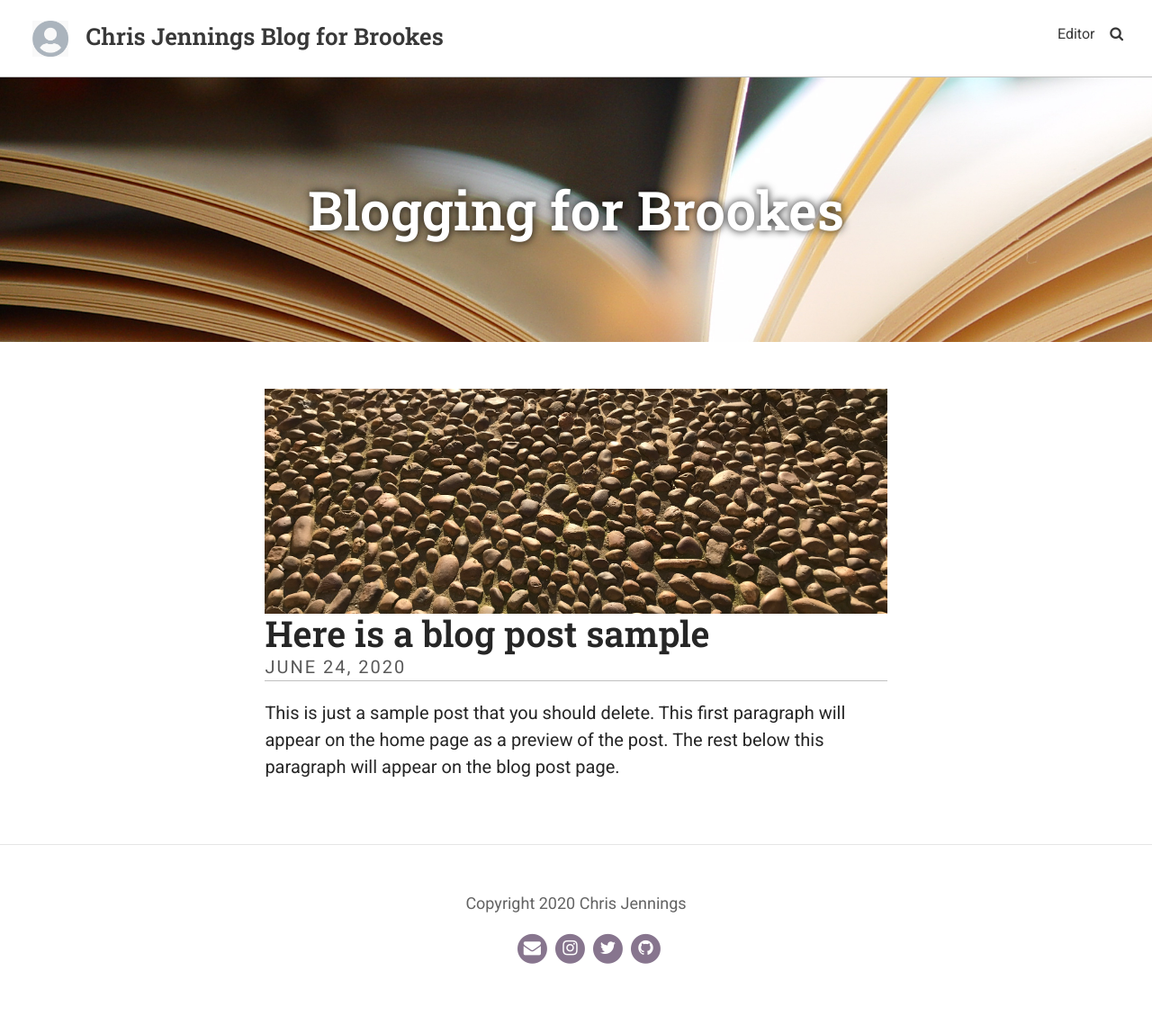
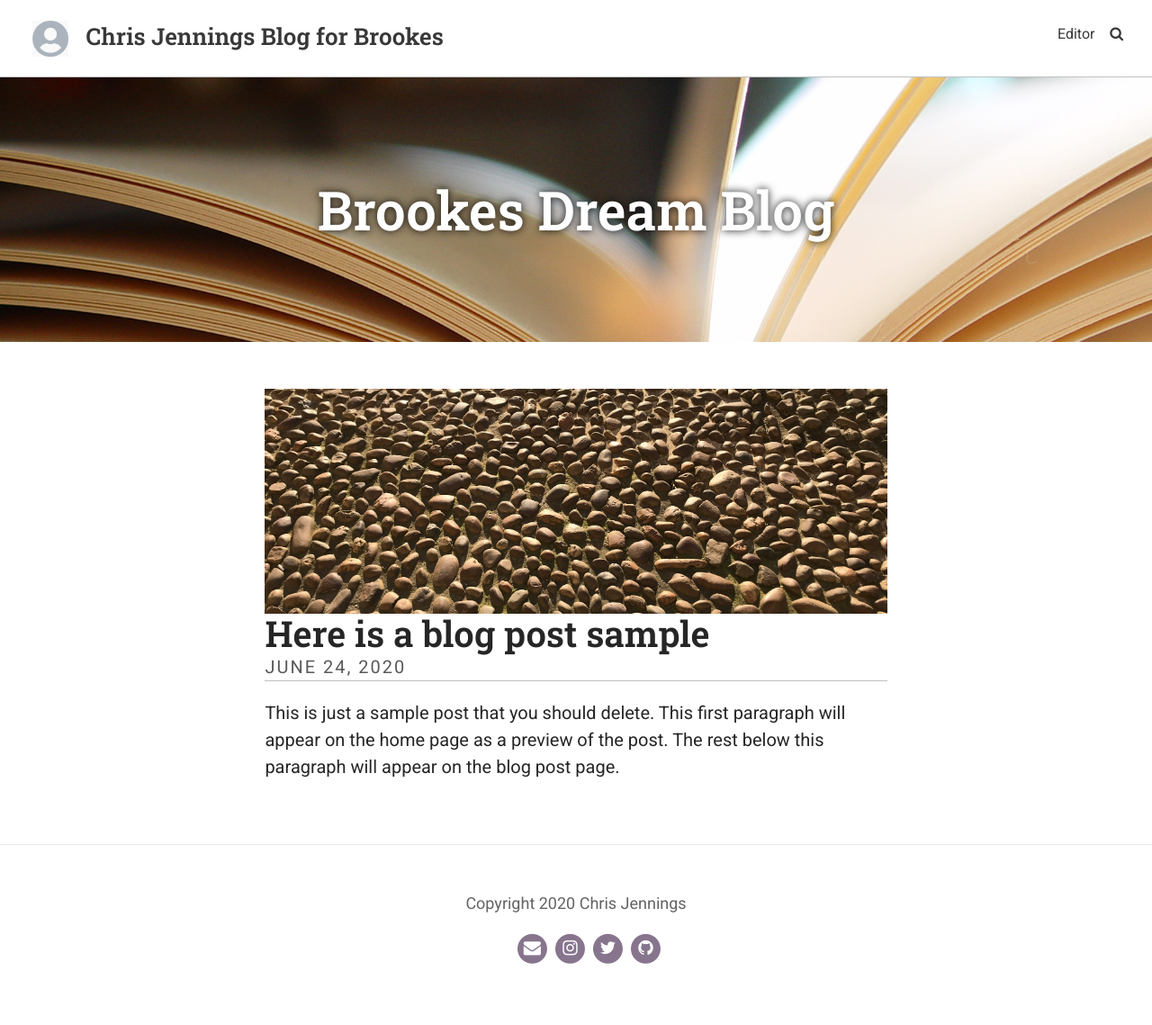
Before and after one commit to eyescroll/mybrookesblog, a Jekyll site: the page built from index.html, in a window 1280 px wide. Shown: the whole page at 90% size. Built offline with Jekyll 4.4.1, drawn with Linux system fonts in a browser that asks for light colours; the list of posts is cut into pages by our own code.

Commit message:
Update Settings “general”

```diff
--- a/_data/settings.yml
+++ b/_data/settings.yml
@@ -6,7 +6,7 @@ items:
     siteurl: /admin/
     tab: true
 logo: /uploads/face.jpg
-header_text: Blogging for Brookes
+header_text: Brookes Dream Blog
 footer_text: Copyright 2020 Chris Jennings
 gridlayout: false
 upzoom: true
```
